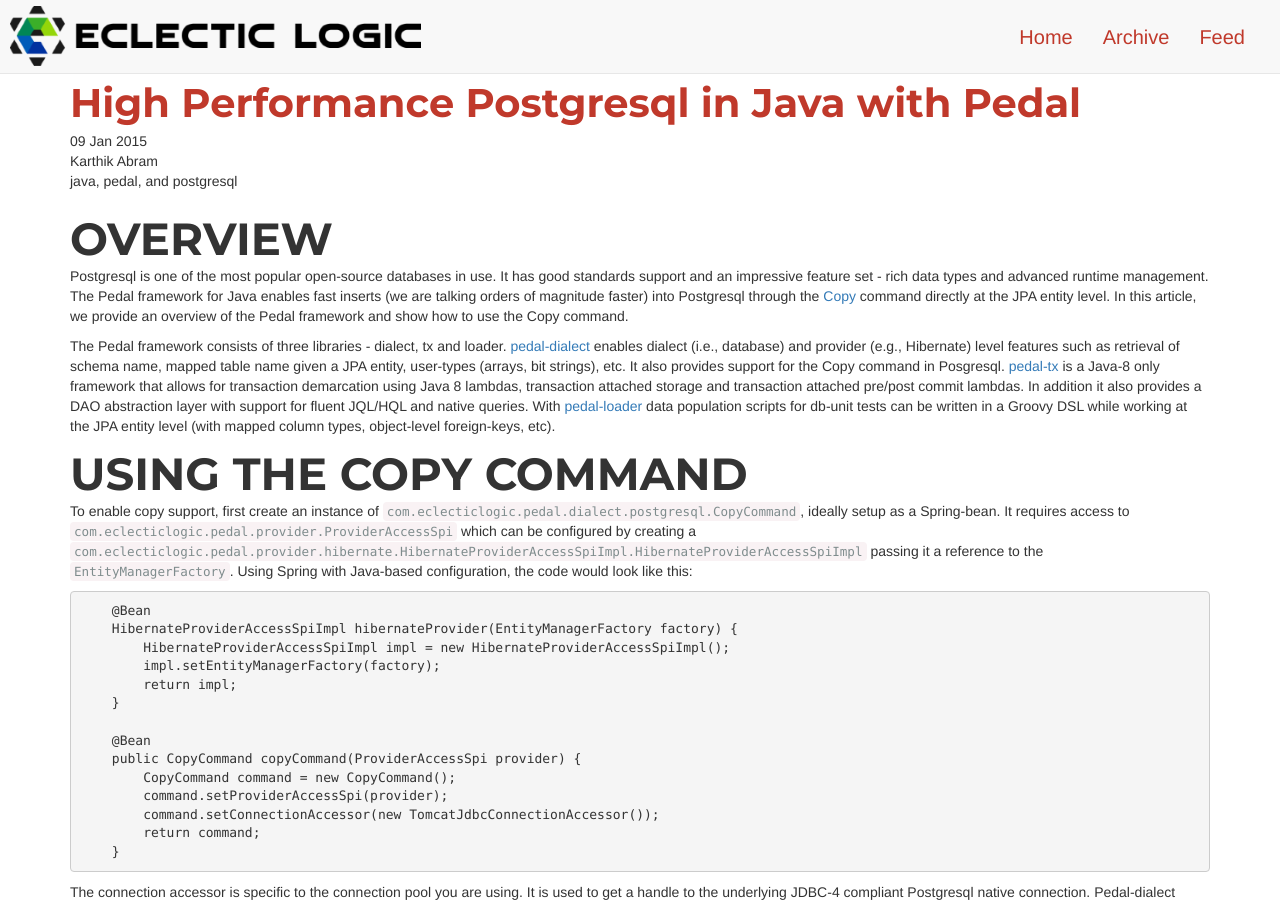
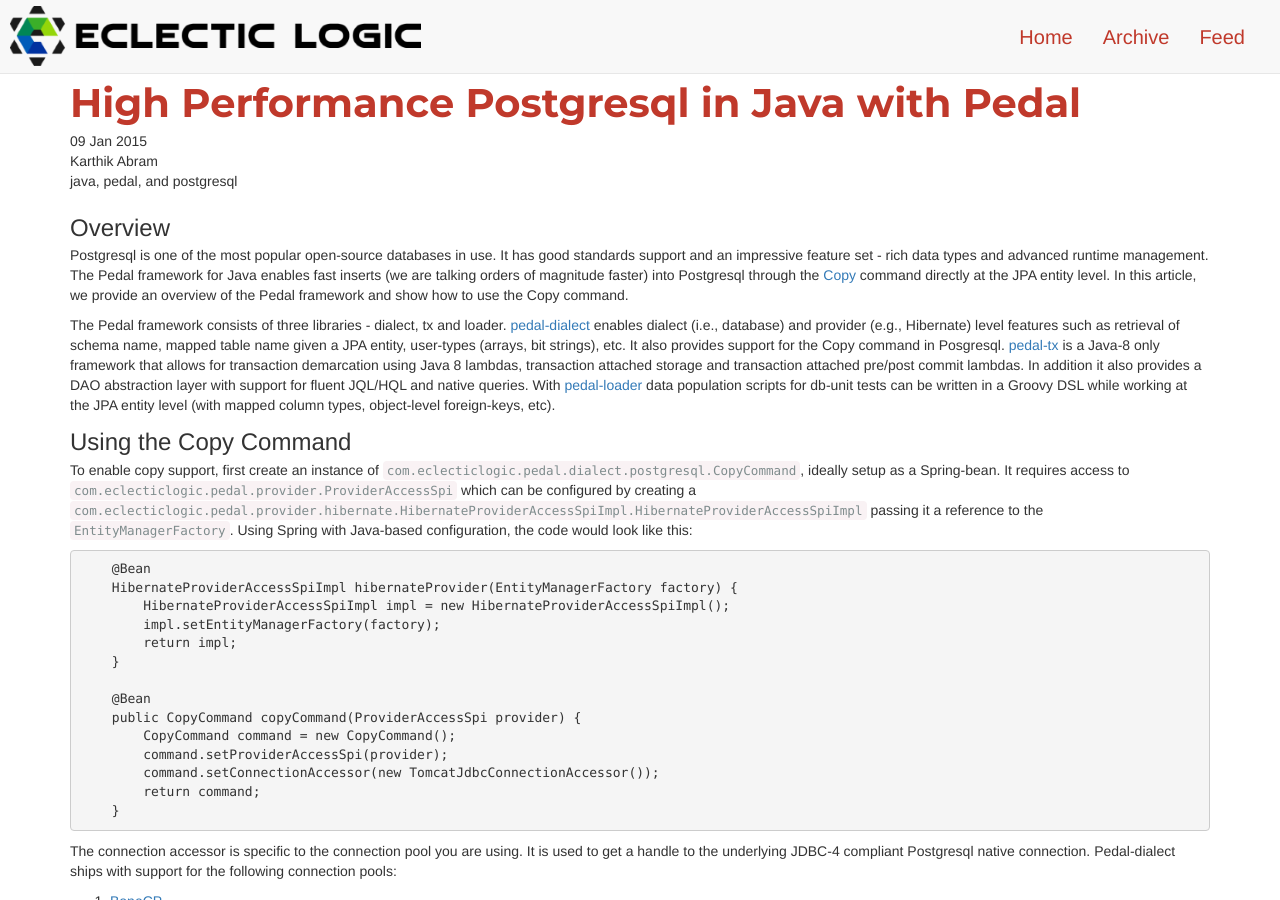
Before and after one commit to eclecticlogic/eclecticlogic.github.io, a Jekyll site: the page built from _posts/2015-01-09-high-performance-postgresql-in-java.md, in a window 1280 px wide and 900 px high. Built offline with Jekyll 4.4.1, drawn with Linux system fonts in a browser that asks for light colours; nearby versions of some CDN libraries; Markdown is read by kramdown in place of the engine named in the settings; comment, search, counter and statistics services are not loaded.

Commit message:
changed heading level.

```diff
--- a/_posts/2015-01-09-high-performance-postgresql-in-java.md
+++ b/_posts/2015-01-09-high-performance-postgresql-in-java.md
@@ -5,13 +5,13 @@ author: Karthik Abram
 tags: java postgresql pedal
 ---
 
-## Overview
+### Overview
 
 Postgresql is one of the most popular open-source databases in use. It has good standards support and an impressive feature set - rich data types and advanced runtime management. The Pedal framework for Java enables fast inserts (we are talking orders of magnitude faster) into Postgresql through the [Copy](http://www.postgresql.org/docs/9.4/static/sql-copy.html) command directly at the JPA entity level. In this article, we provide an overview of the Pedal framework and show how to use the Copy command.
 
 The Pedal framework consists of three libraries - dialect, tx and loader. [pedal-dialect](http://www.eclecticlogic.com/pedal-dialect) enables dialect (i.e., database) and provider (e.g., Hibernate) level features such as retrieval of schema name, mapped table name given a JPA entity, user-types (arrays, bit strings), etc. It also provides support for the Copy command in Posgresql. [pedal-tx](http://www.eclecticlogic.com/pedal-tx) is a Java-8 only framework that allows for transaction demarcation using Java 8 lambdas, transaction attached storage and transaction attached pre/post commit lambdas. In addition it also provides a DAO abstraction layer with support for fluent JQL/HQL and native queries. With [pedal-loader](http://www.eclecticlogic.com/pedal-loader) data population scripts for db-unit tests can be written in a Groovy DSL while working at the JPA entity level (with mapped column types, object-level foreign-keys, etc).
 
-## Using the Copy Command
+### Using the Copy Command
 
 To enable copy support, first create an instance of `com.eclecticlogic.pedal.dialect.postgresql.CopyCommand`, ideally setup as a Spring-bean. It requires access to `com.eclecticlogic.pedal.provider.ProviderAccessSpi` which can be configured by creating a `com.eclecticlogic.pedal.provider.hibernate.HibernateProviderAccessSpiImpl.HibernateProviderAccessSpiImpl` passing it a reference to the `EntityManagerFactory`. Using Spring with Java-based configuration, the code would look like this:
 
```
